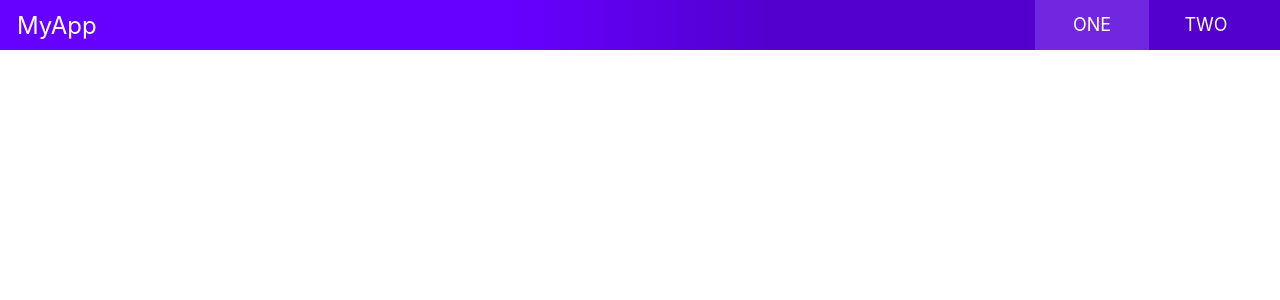
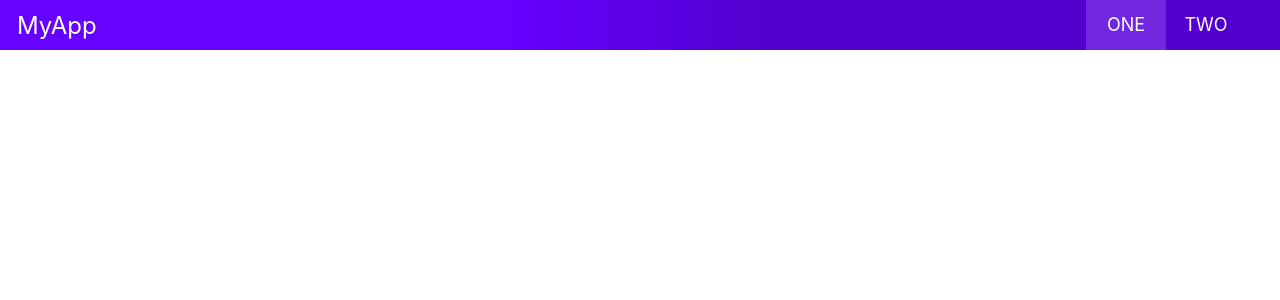
Before and after one commit to chalkmaster/plan_purchase, an Angular app: page /one in a window 1280 px wide. Shown: the top 300 px of the page. Built offline with nearby package versions, Linux system fonts and the light colour scheme.

Commit message:
fixing menu-item layout

```diff
--- a/src/app/toolbar/toolbar.component.html
+++ b/src/app/toolbar/toolbar.component.html
@@ -2,16 +2,21 @@
      role="banner">
   <span class="toolbar-title">MyApp</span>
   <div class="spacer"></div>
+  <div class="toolbar-menu"
+       role="menu">
     <a class="toolbar-menu-item"
+       role="menuitem"
        routerLink="one"
        routerLinkActive="active"
        aria-label="Page One">
       ONE
     </a>
     <a class="toolbar-menu-item"
+       role="menuitem"
        routerLink="two"
        routerLinkActive="active"
        aria-label="Page Two">
       TWO
     </a>
   </div>
+</div>
--- a/src/app/toolbar/toolbar.component.scss
+++ b/src/app/toolbar/toolbar.component.scss
@@ -13,12 +13,18 @@ $toobar-height: 50px;
   top: 0;
 }
 
+.toolbar-menu {
+  margin: 0 $padding-default 0 $padding-default;
+  height: $toobar-height;
+  width: fit-content;
+}
+
 .toolbar-menu-item {
   color: white;
+  display: inline-block;
   font-size: 18px;
   height: inherit;
   line-height: $toobar-height;
-  padding: 0 $padding-default 0 $padding-default;
   text-align: center;
   text-decoration: none;
   text-transform: uppercase;
```
Lines whose indentation alone changed are shown as unchanged.
